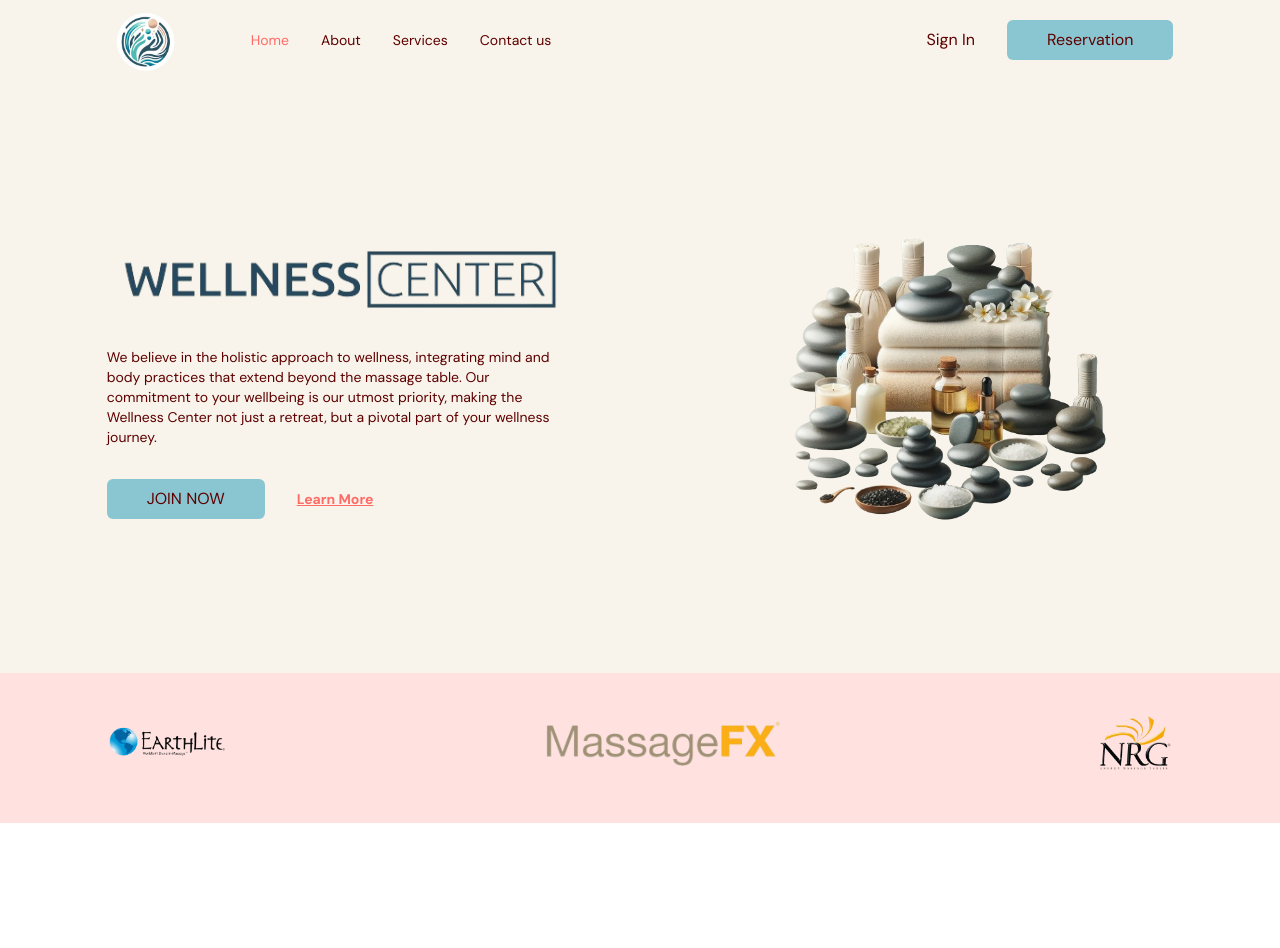
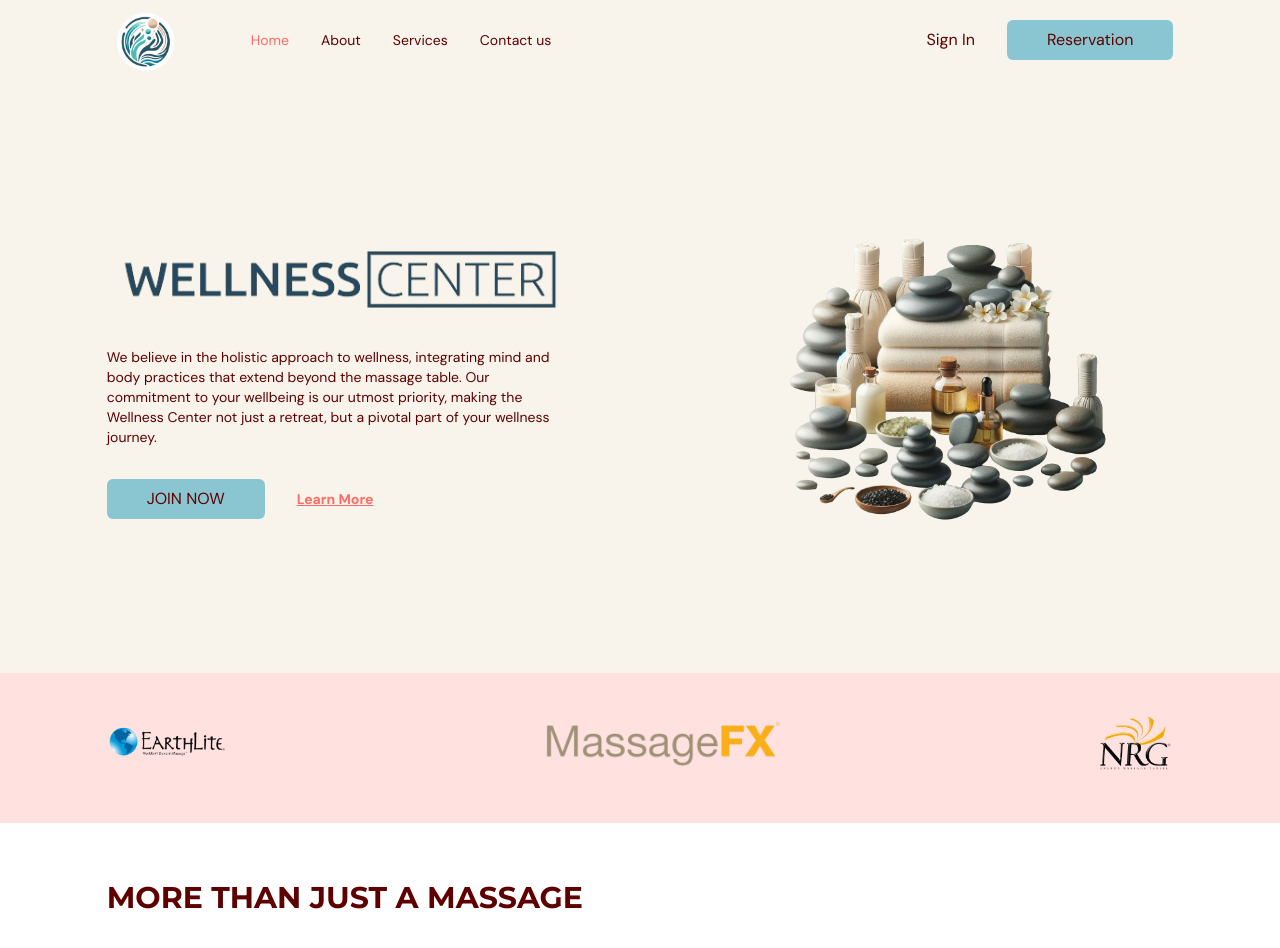
Before and after one commit to ddimkou/wellness-center, a React (Vite) app: page / in a window 1280 px wide. Shown: the top 948 px of the page. Before the commit the page ends 823 px from the top, so only its background shows below. Built offline with nearby package versions, Linux system fonts and the light colour scheme.

Commit message:
initial about

```diff
--- a/src/App.tsx
+++ b/src/App.tsx
@@ -2,6 +2,7 @@
 import Home from "@/scenes/home";
 import { useEffect, useState } from "react";
 import { SelectedPage } from "./shared/types";
+import About from "./scenes/About";
 
 function App() {
   const [selectedPage, setSelectedPage] = useState<SelectedPage>(
@@ -30,6 +31,7 @@
         setSelectedPage={setSelectedPage}
       />
       <Home setSelectedPage={setSelectedPage} />
+      <About setSelectedPage={setSelectedPage} />
     </div>
   );
 }
--- /dev/null
+++ b/src/scenes/About/index.tsx
@@ -0,0 +1,25 @@
+import {
+  HomeModernIcon,
+  UserGroupIcon,
+  AcademicCapIcon,
+} from "@heroicons/react/24/solid";
+import { SelectedPage } from "@/shared/types";
+import { motion } from "framer-motion";
+import HText from "@/shared/HText";
+
+type Props = {
+  setSelectedPage: (value: SelectedPage) => void;
+};
+const About = ({ setSelectedPage }: Props) => {
+  return (
+    <section id="about" className="mx-auto min-h-full w-5/6 py-20">
+      <motion.div onViewportEnter={() => setSelectedPage(SelectedPage.About)}>
+        <div>
+          <HText>MORE THAN JUST A MASSAGE</HText>
+        </div>
+      </motion.div>
+    </section>
+  );
+};
+
+export default About;
--- a/src/scenes/home/index.tsx
+++ b/src/scenes/home/index.tsx
@@ -9,7 +9,6 @@
 import spons3 from "@/assets/spons3.png";
 import { motion } from "framer-motion";
 
-ActionButton;
 type Props = {
   setSelectedPage: (value: SelectedPage) => void;
 };
--- /dev/null
+++ b/src/shared/HText.tsx
@@ -0,0 +1,11 @@
+type Props = {
+  children: React.ReactNode;
+};
+
+const HText = ({ children }: Props) => {
+  return (
+    <h1 className="basis-3/5 font-montserrat text-3xl font-bold">{children}</h1>
+  );
+};
+
+export default HText;
```
